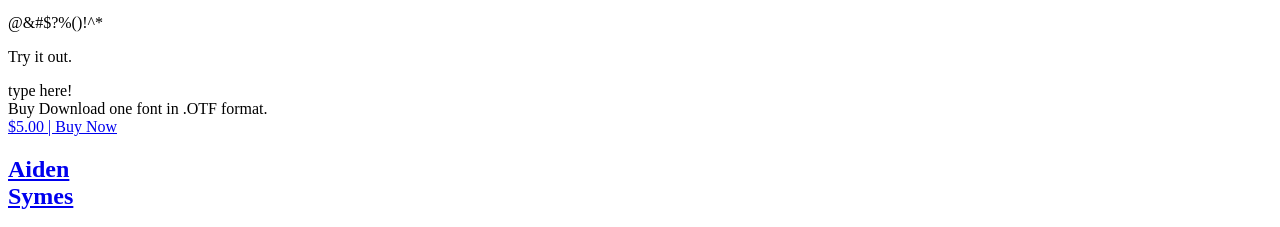
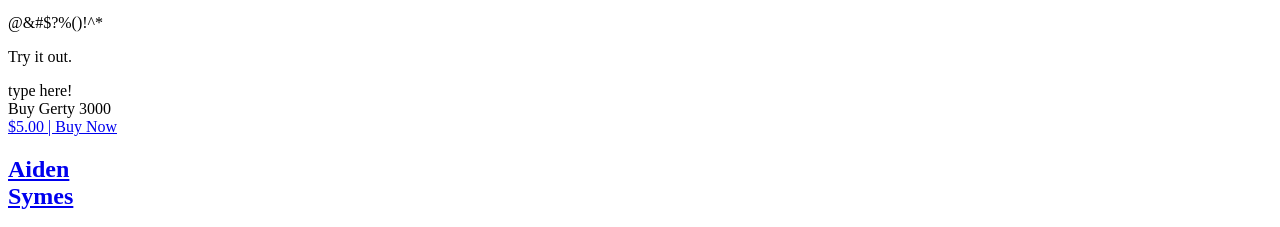
Before and after one commit to aidensymes/fonts.aidensymes.com, a Jekyll site: the page built from _fonts/gerty-3000.markdown, in a window 1280 px wide. Shown: the part 714-941 px from the top of the page. Built offline with Jekyll 4.4.1, drawn with Linux system fonts in a browser that asks for light colours.

Commit message:
Updated Gerty 3000

```diff
--- a/_fonts/gerty-3000.markdown
+++ b/_fonts/gerty-3000.markdown
@@ -20,7 +20,7 @@ samples:
   entry: type here!
   weight:
 buy:
-  Download one font in .OTF format.: |-
+  Gerty 3000: |-
     <script src="https://gumroad.com/js/gumroad.js"></script>
     <a class="gumroad-button" href="https://gum.co/mSit" target="_blank">$5.00 | Buy Now</a>
 layout: font
```
